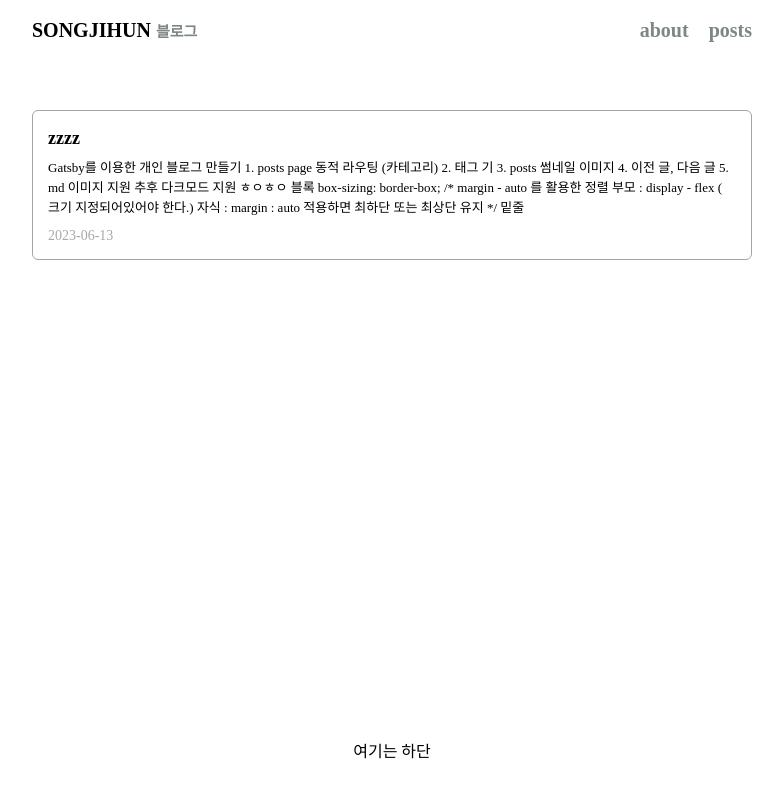
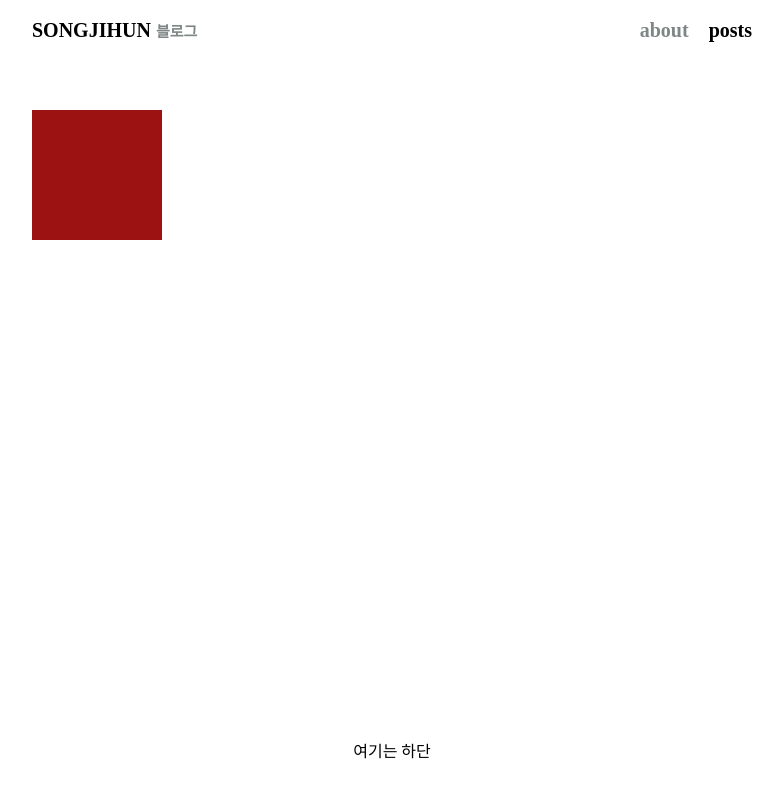
Before and after one commit to ssongJiHun/ssongJiHun.github.io, a Gatsby site: page /posts in a window 1280 px wide. Shown: the whole page, without its empty margins (248-1031 px from the left). Built offline with nearby package versions, Linux system fonts and the light colour scheme; Gatsby itself is replaced by a stand-in of ours.

Commit message:
myblog update -6

```diff
--- a/gatsby-node.js
+++ b/gatsby-node.js
@@ -11,6 +11,7 @@ exports.createPages = async ({ graphql, actions }) => {
                     frontmatter {
                         title
                         template
+                        menu
                     }
                 }
             }
@@ -22,7 +23,7 @@ exports.createPages = async ({ graphql, actions }) => {
 
     data.allMarkdownRemark.edges.forEach(({ node }) => {
         createPage({
-            path: node.frontmatter.title,
+            path: (node.frontmatter.menu === 'about'? "" : node.frontmatter.menu + "/" ) + node.frontmatter.title,
             component: path.resolve(`./src/templates/${node.frontmatter.template}.template.jsx`),
             context: {
                 id: node.id // add query variables to a page query
--- a/src/component/layout/header.jsx
+++ b/src/component/layout/header.jsx
@@ -10,13 +10,12 @@ const LogoLink = styled(Link)`
     align-items: center;
 `;
 
-
 const MenuLink = styled(Link)(props => ({
     color: props.color
 }))
 
 const menuColor = {
-    default : '#7e8686',
+    default: '#7e8686',
     selected: '#000'
 };
 
@@ -32,16 +31,13 @@ const Header = () => {
                 </span>
             </LogoLink>
             <div className="blog-header-menu">
-                {
-                    menu.map((item, i) =>
-                        <MenuLink
-                            to={item.link} key={'menu' + i}
-                            color={menuColor.default}
-                        >
-                            {item.name}
-                        </MenuLink>
-                    )
-                }
+                {menu.map((item, i) =>
+                    <MenuLink
+                        to={item.link} key={'menu' + i}
+                        color={window.location.href.indexOf(item.link) > 0 ? menuColor.selected : menuColor.default} >
+                        {item.name}
+                    </MenuLink>
+                )}
             </div>
         </header>
     )
--- a/src/component/layout/layout.jsx
+++ b/src/component/layout/layout.jsx
@@ -4,6 +4,7 @@ import Header from "./header";
 import Footer from "./footer";
 
 const Layout = ({ children }) => {
+
     return (
         <div className="blog-wrapper">
             <Header />
--- a/src/component/posts/postCard.jsx
+++ /dev/null
@@ -1,21 +0,0 @@
-import React from "react";
-
-import { Link } from "gatsby"
-
-const PostCard = ({ node }) => {
-    const { frontmatter, excerpt } = node;
-    return (
-        <li className="post-card">
-            <Link to={"/" + frontmatter.title}>
-                <div className='post-card-title'>{frontmatter.title}</div>
-                <p className='post-card-description'>{excerpt}</p>
-                <div className='post-card-info'>
-                    <div className='post-card-info-created'>{frontmatter.created}</div>
-                    <div className='post-card-info-categories'>{frontmatter.category}</div>
-                </div>
-            </Link>
-        </li>
-    )
-}
-
-export default PostCard;
--- /dev/null
+++ b/src/component/posts/postcard/post-card-content..jsx
@@ -0,0 +1,12 @@
+/** @jsx jsx */
+import { css, jsx } from "@emotion/react"
+
+const PostCardContent = ({ frontmatter }) => {
+
+  return (
+    <div>
+    </div>
+  );
+}
+
+export default PostCardContent;
--- /dev/null
+++ b/src/component/posts/postcard/post-card-thumbnail.jsx
@@ -0,0 +1,60 @@
+/** @jsx jsx */
+import { css, jsx } from "@emotion/react"
+import styled from "@emotion/styled"
+
+const thumbnailStyle = css`
+  min-width : var(--post-card-height);
+  margin-right : 45px;
+  overflow : hidden;
+`
+const wrapperStyle = css`
+  width : 100%;
+  height : 100%;
+  position: relative;
+   top: calc(0px - 100%);
+   .post-card a:hover & {
+    transform: translateY(100%);
+    transition-duration: 0.4s;
+  }
+`
+
+const DateView = styled.div`
+  display: flex;
+  flex-direction: column;
+  width: 100%;
+  height: 100%;
+  align-items: center;
+  justify-content: center;
+  font-weight: 700;
+  font-size : 80px;
+  line-height: 1;
+`
+
+const PreView = styled.div`
+  width: 100%;
+  height: 100%;
+  background-color : #9c1111;
+`
+
+const PostCardThumbnail = ({ created, imagePath }) => {
+  const d = new Date(created);
+  const monthNames = ["January", "February", "March", "April", "May", "June",
+    "July", "August", "September", "October", "November", "December"
+  ];
+
+  return (
+    <div css={thumbnailStyle}>
+      <div css={wrapperStyle}>
+        <DateView>
+          {d.getDate()}
+          <span style={{ fontSize: '13px' }}>
+            {monthNames[d.getMonth()]}
+          </span>
+        </DateView>
+        <PreView />
+      </div>
+    </div>
+  );
+}
+
+export default PostCardThumbnail;
--- /dev/null
+++ b/src/component/posts/postcard/post-card.jsx
@@ -0,0 +1,21 @@
+import React from "react";
+
+import { Link } from "gatsby"
+
+import PostCardThumbnail from "./post-card-thumbnail";
+import PostCardContent from "./post-card-content.";
+
+const PostCard = ({ node }) => {
+    const { frontmatter, excerpt } = node;
+
+    return (
+        <li className="post-card" >
+            <Link to={"/posts/" + frontmatter.title}>
+                <PostCardThumbnail created={frontmatter.created} image={{}} />
+                <PostCardContent frontmatter={frontmatter} />
+            </Link>
+        </li>
+    )
+}
+
+export default PostCard;
--- a/src/pages/posts.jsx
+++ b/src/pages/posts.jsx
@@ -2,10 +2,11 @@ import React from "react"
 import { graphql } from "gatsby"
 
 import Layout from "../component/layout/layout";
-import PostCard from "../component/posts/postCard";
+import PostCard from "../component/posts/postcard/post-card";
 
 const Posts = ({ data }) => {
   const { allMarkdownRemark: { edges } } = data;
+
   return (
     <Layout>
       <ul className="post" >
--- a/src/pages/posts/post-01.md
+++ b/src/pages/posts/post-01.md
@@ -11,9 +11,9 @@ visible : true
 
 ## 1. posts page 동적 라우팅 (카테고리)
 
-## 2. 태그 기
+## 2. 태그 기능
 
-## 3. posts 썸네일 이미지
+## 3. posts 썸네일 이미지 - 디폴트 > 일, 월
 
 ## 4. 이전 글, 다음 글
 
--- a/src/styles/styles.css
+++ b/src/styles/styles.css
@@ -1,3 +1,7 @@
+:root {
+	--post-card-height: 130px  /* postCard_height */
+}
+
 * {
     box-sizing: border-box;
 }
@@ -10,7 +14,7 @@
 
 @font-face {
     font-family: Menlo, Monaco, Consolas, 'Andale Mono', 'Ubuntu Mono',
-    'Courier New', monospace;
+        'Courier New', monospace;
     src: local('*');
     unicode-range: U+0041-005A, U+0061-007A;
 }
@@ -92,22 +96,18 @@ a {
     text-align: center;
 }
 
-/* posts card */
+/* posts card li*/
 .blog-content-wrapper .post .post-card {
-    height: 150px;
+    height: var(--post-card-height);
     margin-bottom: 10px;
     overflow: hidden;
 }
 
 .blog-content-wrapper .post .post-card a {
     display: flex;
-    flex-direction: column;
     height: 100%;
-    padding: 15px;
+}
 
-    border: 1px solid #a3a3a8;
-    border-radius: 6px;
-}
 
 .blog-content-wrapper .post .post-card-title {
     font-size: 18px;
@@ -127,14 +127,6 @@ a {
     display: -webkit-box;
     -webkit-line-clamp: 3;
     -webkit-box-orient: vertical
-}
-
-.blog-content-wrapper .post .post-card-info {
-    display: flex;
-    justify-content: space-between;
-    font-size: 14px;
-    color: #a8a8a8;
-    margin-top: auto;
 }
 
 /* markdown tableOfcontents */
```
Also changed, not shown: src/component/posts/TableOfContents .jsx (deleted, +0 -11 lines), README.md, src/component/posts/TableOfContents .css (deleted).
